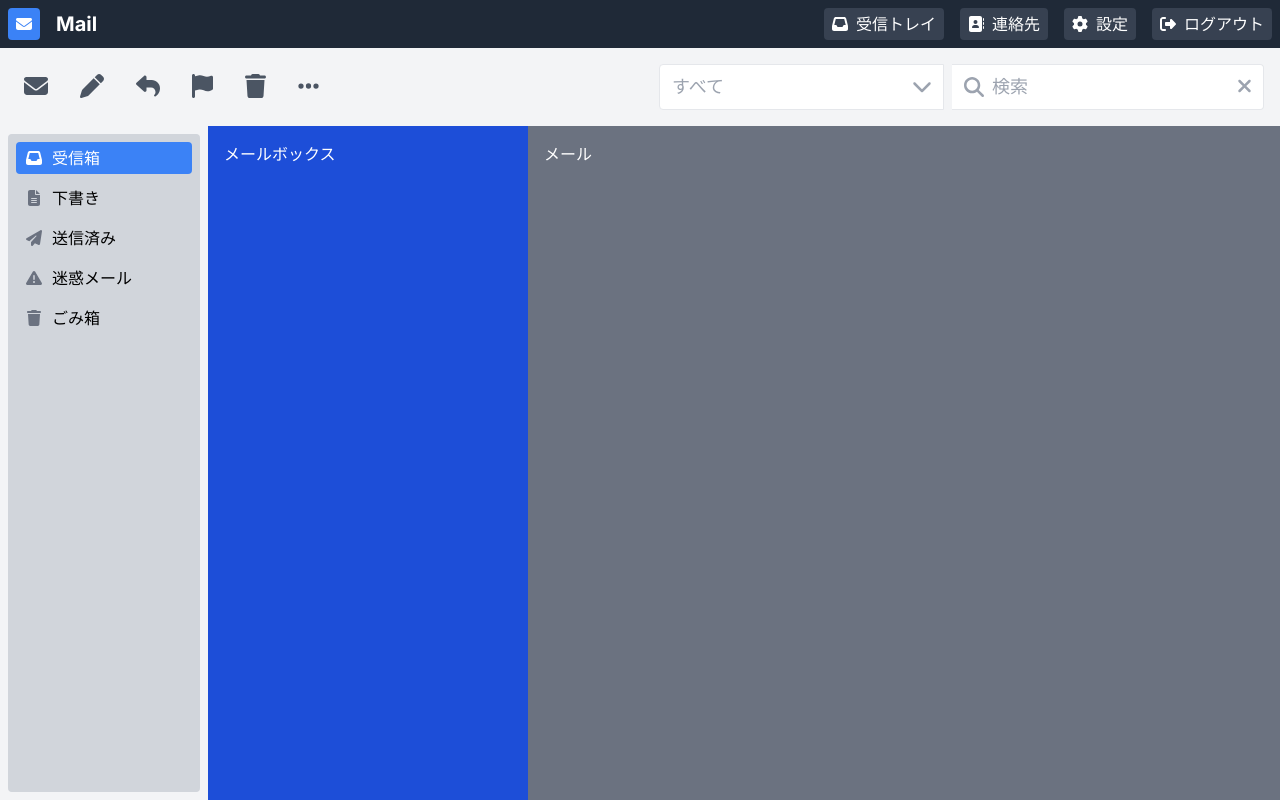
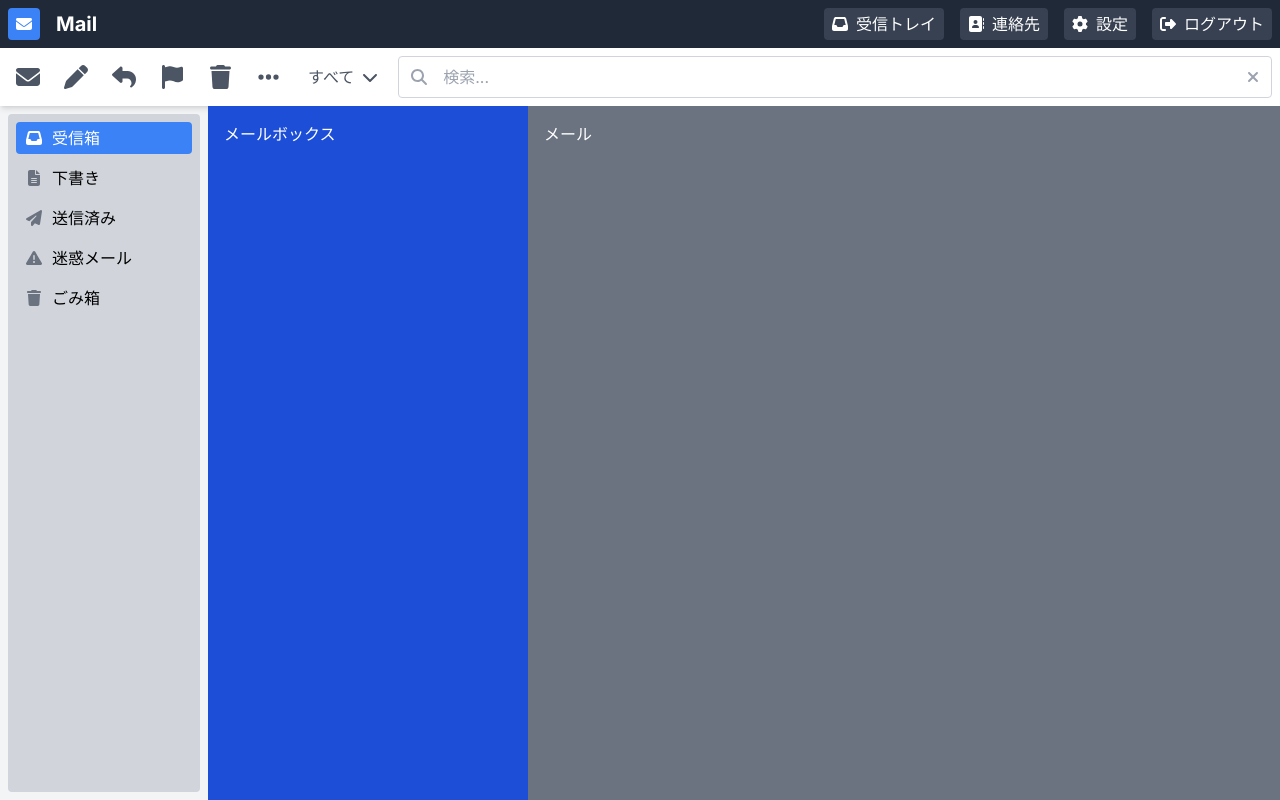
Before and after one commit to kuwa124/mail-practice, a Next.js app: page / in a window 1280 px wide. Built offline with nearby package versions, Linux system fonts and the light colour scheme.

Commit message:
♻️ コードを作り直し

```diff
--- a/src/components/Toolbar/constants.ts
+++ b/src/components/Toolbar/constants.ts
@@ -1,4 +1,4 @@
-// constants.ts
+// Font Awesomeのアイコンをインポート
 import {
   faEnvelope,
   faPen,
@@ -6,8 +6,12 @@ import {
   faFlag,
   faTrash,
   faEllipsisH,
+  faSearch,
+  faChevronDown,
+  faTimes,
 } from '@fortawesome/free-solid-svg-icons';
 
+// ツールバーのボタン情報を定義
 export const TOOLBAR_BUTTONS = [
   {
     icon: faEnvelope,
@@ -25,3 +29,13 @@ export const TOOLBAR_BUTTONS = [
   { icon: faTrash, message: 'ゴミ箱に移動', ariaLabel: 'ゴミ箱' },
   { icon: faEllipsisH, message: 'その他の操作', ariaLabel: 'その他' },
 ];
+
+// 頻繁に使用される共通のスタイルを定数として定義
+export const COMMON_STYLES = {
+  FLEX_CENTER: 'flex items-center justify-center',
+  ROUNDED: 'rounded',
+  TRANSITION: 'transition-colors duration-200',
+};
+
+// ボタンのホバー時の背景色を定数として定義
+export const HOVER_BG = 'hover:bg-gray-200';
--- a/src/components/Toolbar/index.tsx
+++ b/src/components/Toolbar/index.tsx
@@ -1,7 +1,8 @@
-// Toolbar.tsx
+// ユーザー操作に適応するための定型文
 'use client';
 
-import React from 'react';
+// 必要なReactフックとFont Awesomeのコンポーネントをインポート
+import React, { useState } from 'react';
 import { FontAwesomeIcon } from '@fortawesome/react-fontawesome';
 import {
   faSearch,
@@ -9,81 +10,89 @@ import {
   faTimes,
 } from '@fortawesome/free-solid-svg-icons';
 
-import { useToolbar } from '@/components/Toolbar/useToolbar';
+// 定数をインポート
+import { TOOLBAR_BUTTONS, COMMON_STYLES, HOVER_BG } from './constants';
 
-interface ToolbarProps {
-  onNewMessage: () => void;
-}
-
-const Toolbar: React.FC<ToolbarProps> = ({ onNewMessage }) => {
-  const { hoveredButton, setHoveredButton, buttons } = useToolbar(onNewMessage);
+// Toolbarコンポーネントを定義
+const Toolbar: React.FC = () => {
+  // ホバー中のボタンのメッセージを管理するstate
+  const [hoveredButton, setHoveredButton] = useState<string | null>(null);
 
   return (
-    <div className='bg-gray-100 p-4 flex items-center'>
-      {buttons.map((button) => (
-        <div key={button.message} className='relative mr-4'>
+    // ツールバーのメインコンテナ
+    <div className={`bg-white shadow-md p-2 ${COMMON_STYLES.FLEX_CENTER}`}>
+      {/* ボタンをマップして表示 */}
+      {TOOLBAR_BUTTONS.map((button) => (
+        // 各ボタンのコンテナ
+        <div
+          key={button.message}
+          className={`relative mr-2 ${COMMON_STYLES.FLEX_CENTER}`}
+        >
+          {/* ボタン要素 */}
           <button
-            className='p-2 rounded transition-colors duration-200 focus:outline-none focus:ring-2'
+            className={`w-10 h-10 ${COMMON_STYLES.FLEX_CENTER} ${COMMON_STYLES.ROUNDED} ${COMMON_STYLES.TRANSITION} ${HOVER_BG}`}
+            // マウスが入ったときにホバーメッセージを設定
             onMouseEnter={() => setHoveredButton(button.message)}
+            // マウスが出たときにホバーメッセージをクリア
             onMouseLeave={() => setHoveredButton(null)}
-            onClick={button.onClick}
             aria-label={button.ariaLabel}
           >
+            {/* アイコンを表示し、ホバー時に色を変更 */}
             <FontAwesomeIcon
               icon={button.icon}
               className={`text-2xl ${
+                // ホバー時は青色、それ以外はグレー色を適用
                 hoveredButton === button.message
                   ? 'text-blue-500'
                   : 'text-gray-600'
               }`}
             />
           </button>
+          {/* ホバー時にメッセージを表示 */}
           {hoveredButton === button.message && (
             <div className='absolute z-10 bg-black text-white text-sm rounded py-2 px-3 left-full top-full ml-1 mt-1 whitespace-nowrap'>
+              {/* ホバーメッセージのテキストを表示 */}
               {button.message}
             </div>
           )}
         </div>
       ))}
-      <div className='ml-auto flex items-center'>
-        <div className='relative'>
+      {/* 検索バー部分 */}
+      <div className={`flex-grow ${COMMON_STYLES.FLEX_CENTER}`}>
+        {/* 'すべて'ドロップダウン */}
+        <div
+          className={`${COMMON_STYLES.FLEX_CENTER} ${COMMON_STYLES.ROUNDED} ${HOVER_BG} px-3 py-2 mr-2 cursor-pointer`}
+        >
+          {/* 'すべて'テキストを表示 */}
+          <span className='mr-2 text-gray-600'>すべて</span>
+          {/* ドロップダウンアイコンを表示 */}
+          <FontAwesomeIcon icon={faChevronDown} className='text-gray-600' />
+        </div>
+        {/* 検索入力フィールド */}
+        <div
+          className={`flex-grow ${COMMON_STYLES.FLEX_CENTER} ${COMMON_STYLES.ROUNDED} border border-gray-300`}
+        >
+          {/* 検索アイコンを表示 */}
+          <FontAwesomeIcon
+            icon={faSearch}
+            className='text-gray-400 ml-3 mr-2'
+          />
+          {/* 検索入力フィールドを表示 */}
           <input
             type='text'
-            placeholder='すべて'
-            className='border rounded-l px-3 py-2 text-lg'
-            aria-label='フィルター選択'
+            placeholder='検索...'
+            className='flex-grow py-2 px-2 outline-none'
           />
-          <button
-            className='absolute right-0 top-1/2 transform -translate-y-1/2 mr-3'
-            aria-label='フィルターオプションを開く'
-          >
-            <FontAwesomeIcon
-              icon={faChevronDown}
-              className='text-gray-400 text-xl'
-            />
-          </button>
-        </div>
-        <div className='relative ml-2'>
-          <input
-            type='text'
-            placeholder='検索'
-            className='border-t border-b border-r rounded-r px-3 py-2 pl-10 text-lg'
-            aria-label='検索'
+          {/* クリアアイコンを表示 */}
+          <FontAwesomeIcon
+            icon={faTimes}
+            className='text-gray-400 mr-3 cursor-pointer'
           />
-          <FontAwesomeIcon
-            icon={faSearch}
-            className='absolute left-3 top-1/2 transform -translate-y-1/2 text-gray-400 text-xl'
-          />
-          <button
-            className='absolute right-3 top-1/2 transform -translate-y-1/2'
-            aria-label='検索をクリア'
-          >
-            <FontAwesomeIcon icon={faTimes} className='text-gray-400 text-xl' />
-          </button>
         </div>
       </div>
     </div>
   );
 };
 
+// Toolbarコンポーネントをエクスポート
 export default Toolbar;
--- a/src/components/Toolbar/useToolbar.ts
+++ b/src/components/Toolbar/useToolbar.ts
@@ -1,25 +1,31 @@
-// useToolbar.ts
+// 必要なモジュールと定数をインポート
 import { TOOLBAR_BUTTONS } from '@/components/Toolbar/constants';
 import { useState } from 'react';
 
-export const useToolbar = (onNewMessage: () => void) => {
+// ツールバーの状態と動作を管理するカスタムフック
+export const useToolbar = () => {
+  // ホバー中のボタンの状態を管理するstate
+  // string | null型で、ホバー中のボタンのメッセージまたはnullを保持
   const [hoveredButton, setHoveredButton] = useState<string | null>(null);
 
+  // ボタンクリック時の処理を定義
+  // action?: string - オプショナルな文字列型の引数。ボタンのアクションを示す
   const handleButtonClick = (action?: string) => {
-    if (action === 'newMessage') {
-      onNewMessage();
-    }
-    // 他のアクションがあれば、ここに追加
+    // 現在は特定のアクションに対する処理は実装されていません
+    // 将来的に特定のアクションに対する処理を追加する場合、ここに実装します
+    console.log(`Button clicked with action: ${action}`);
   };
 
+  // TOOLBAR_BUTTONSの各ボタンにクリックハンドラーを追加
   const buttons = TOOLBAR_BUTTONS.map((button) => ({
-    ...button,
-    onClick: () => handleButtonClick(button.action),
+    ...button, // 既存のボタンプロパティをスプレッド演算子で展開
+    onClick: () => handleButtonClick(button.action), // クリックハンドラーを追加
   }));
 
+  // フックの戻り値としてステートと更新関数、ボタン情報を返す
   return {
-    hoveredButton,
-    setHoveredButton,
-    buttons,
+    hoveredButton, // 現在ホバーされているボタン
+    setHoveredButton, // ホバー状態を更新する関数
+    buttons, // クリックハンドラーが追加されたボタンの配列
   };
 };
```
Also changed, not shown: src/app/page.tsx (+6 -7 lines).
